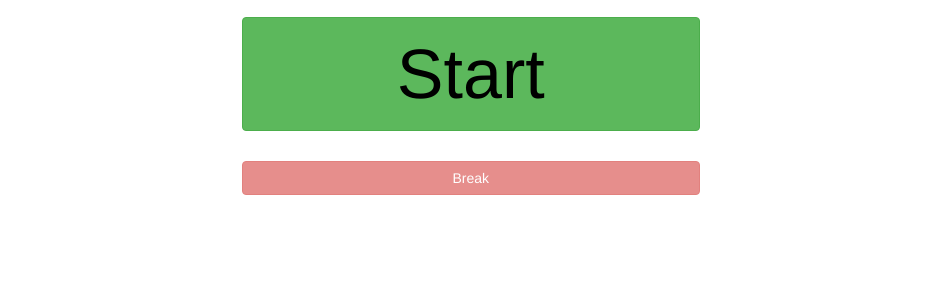
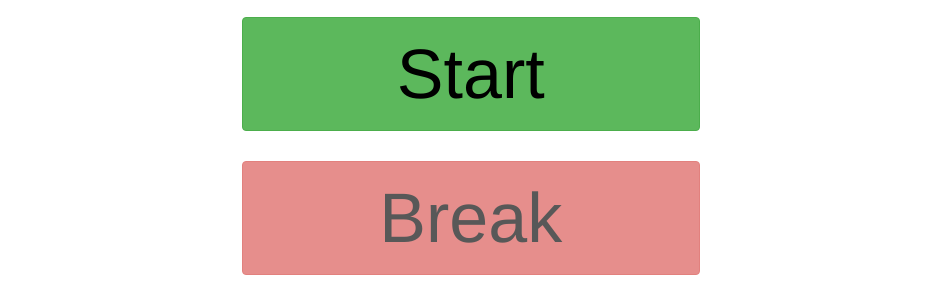
Before and after one commit to uberbooster/pomodoro_timer, a website: page public/html/index.html in a window 1280 px wide. Shown: the part 503-808 px from the top of the page, without its empty margins (218-1159 px from the left). Drawn offline with nearby package versions, Linux system fonts and the light colour scheme; files that its build step writes are made by us from their sources; files whose address does not match are found by name.

Commit message:
fixed break button ID

```diff
--- a/public/html/index.html
+++ b/public/html/index.html
@@ -18,7 +18,7 @@
     </div>
     <div class="row">
       <div class="col-md-5 col-md-offset-4">
-        <button type"button" class="btn btn-danger btn-block disabled" disabled>Break</button>
+        <button type"button" class="btn btn-danger btn-block disabled" id="break" disabled>Break</button>
 
       </div>
     </div>
```
